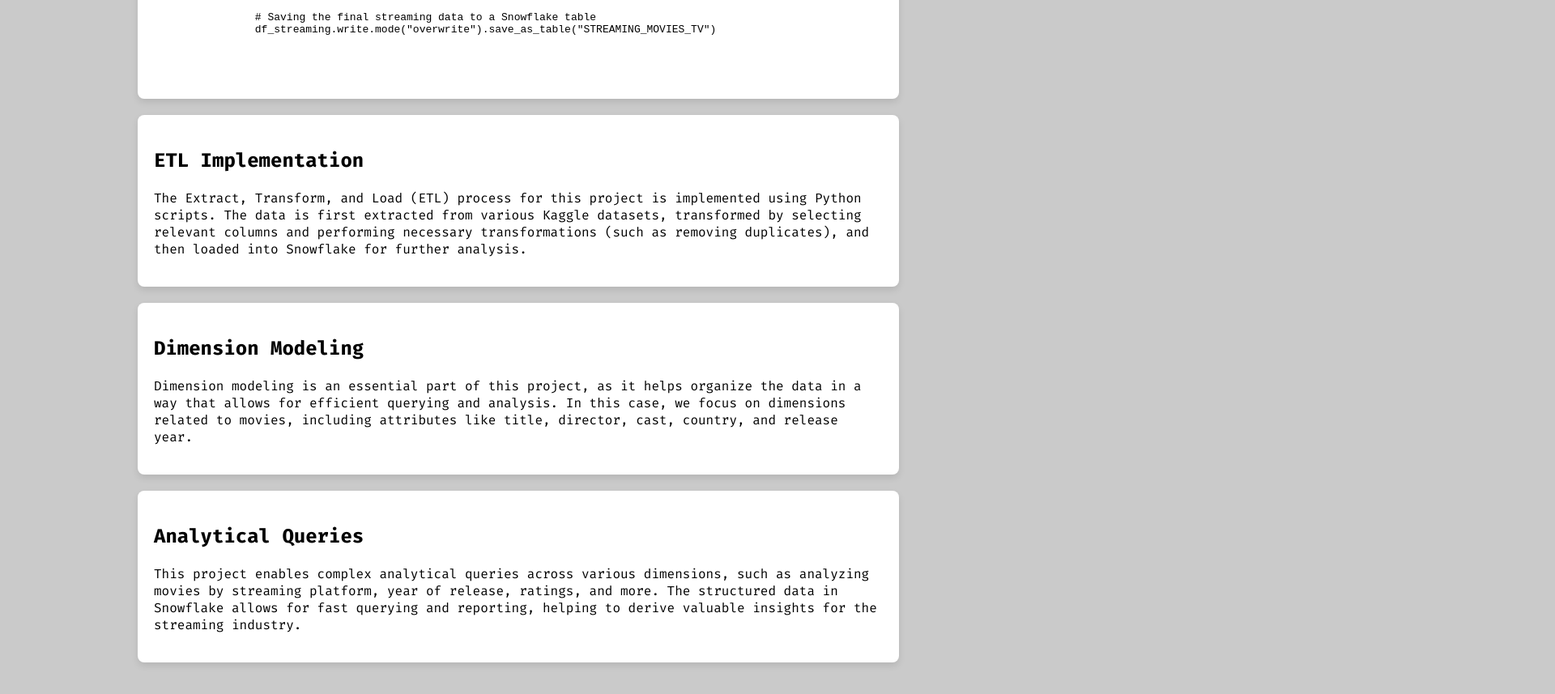
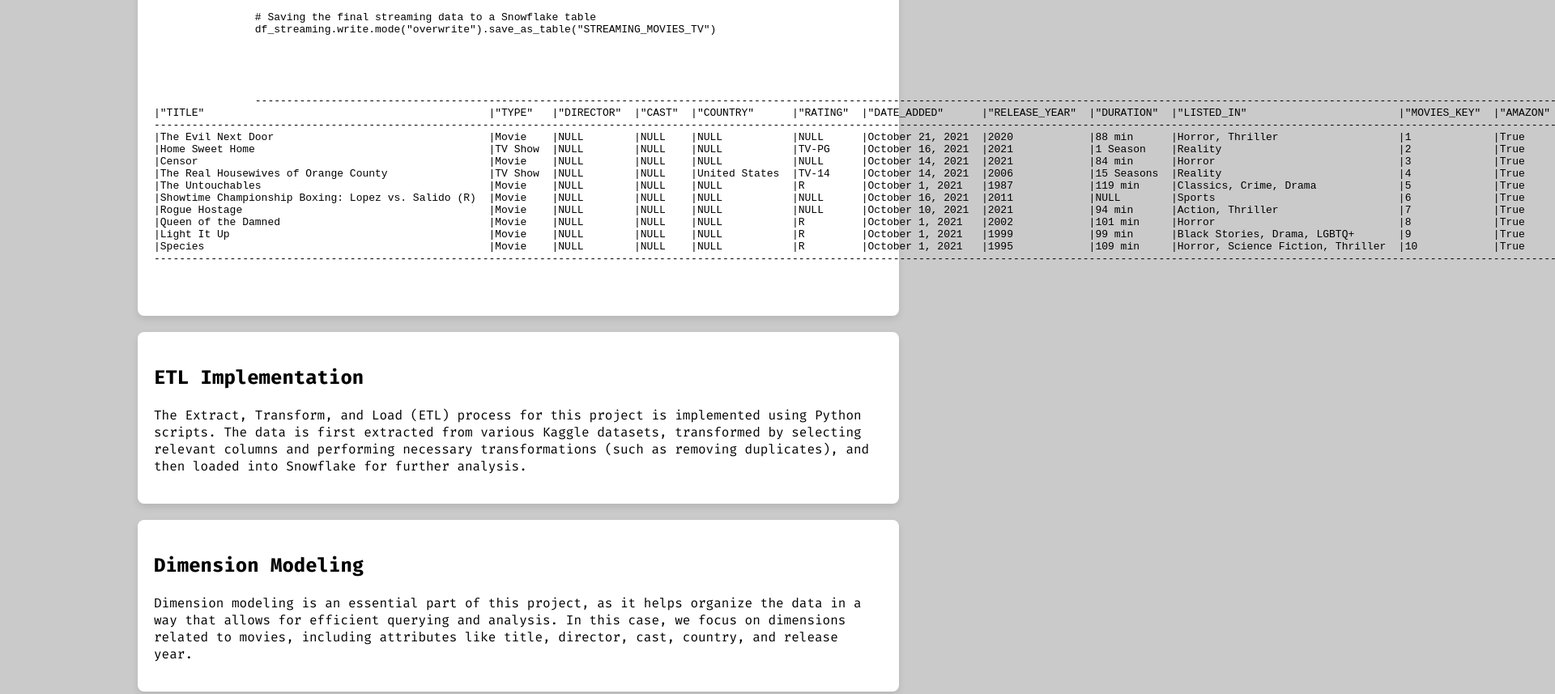
Before and after one commit to radfre/DataWharehouseImplemntationAlexSchatz, a plain HTML site: page index.html in a window 1280 px wide. Shown: the part 2078-2935 px from the top of the page at 81% size, 1920 px wide, since content can reach past the window. Drawn offline with Linux system fonts and the light colour scheme.

Commit message:
added output

```diff
--- a/index.html
+++ b/index.html
@@ -133,7 +133,24 @@
 
             </code>
         </pre>
-
+        <pre>
+            <code>
+                -------------------------------------------------------------------------------------------------------------------------------------------------------------------------------------------------------------------------------------------------------------------------------------------------------------------------------------------------------------------------------------------------------------------
+|"TITLE"                                             |"TYPE"   |"DIRECTOR"  |"CAST"  |"COUNTRY"      |"RATING"  |"DATE_ADDED"      |"RELEASE_YEAR"  |"DURATION"  |"LISTED_IN"                        |"MOVIES_KEY"  |"AMAZON"  |"DISNEY"  |"HULU"  |"NETFLIX"  |"INDUSTRY_SCORE"  |"INDUSTRY_VOTES"  |"BUDGET"    |"GROSS"      |"COMPANY"                  |"IMBD"  |"IMBD_RATING"  |"METASCORE"  |"IMBD_VOTES"  |
+-------------------------------------------------------------------------------------------------------------------------------------------------------------------------------------------------------------------------------------------------------------------------------------------------------------------------------------------------------------------------------------------------------------------
+|The Evil Next Door                                  |Movie    |NULL        |NULL    |NULL           |NULL      |October 21, 2021  |2020            |88 min      |Horror, Thriller                   |1             |True      |NULL      |True    |NULL       |NULL              |NULL              |NULL        |NULL         |NULL                       |NULL    |NULL           |NULL         |NULL          |
+|Home Sweet Home                                     |TV Show  |NULL        |NULL    |NULL           |TV-PG     |October 16, 2021  |2021            |1 Season    |Reality                            |2             |True      |NULL      |True    |NULL       |NULL              |NULL              |NULL        |NULL         |NULL                       |NULL    |NULL           |NULL         |NULL          |
+|Censor                                              |Movie    |NULL        |NULL    |NULL           |NULL      |October 14, 2021  |2021            |84 min      |Horror                             |3             |True      |NULL      |True    |NULL       |NULL              |NULL              |NULL        |NULL         |NULL                       |NULL    |NULL           |NULL         |NULL          |
+|The Real Housewives of Orange County                |TV Show  |NULL        |NULL    |United States  |TV-14     |October 14, 2021  |2006            |15 Seasons  |Reality                            |4             |True      |NULL      |True    |NULL       |NULL              |NULL              |NULL        |NULL         |NULL                       |NULL    |NULL           |NULL         |NULL          |
+|The Untouchables                                    |Movie    |NULL        |NULL    |NULL           |R         |October 1, 2021   |1987            |119 min     |Classics, Crime, Drama             |5             |True      |NULL      |True    |NULL       |7.9               |289000.0          |25000000.0  |76270454.0   |Paramount Pictures         |538     |7.9            |79           |287,105       |
+|Showtime Championship Boxing: Lopez vs. Salido (R)  |Movie    |NULL        |NULL    |NULL           |NULL      |October 16, 2021  |2011            |NULL        |Sports                             |6             |True      |NULL      |True    |NULL       |NULL              |NULL              |NULL        |NULL         |NULL                       |NULL    |NULL           |NULL         |NULL          |
+|Rogue Hostage                                       |Movie    |NULL        |NULL    |NULL           |NULL      |October 10, 2021  |2021            |94 min      |Action, Thriller                   |7             |True      |NULL      |True    |NULL       |NULL              |NULL              |NULL        |NULL         |NULL                       |NULL    |NULL           |NULL         |NULL          |
+|Queen of the Damned                                 |Movie    |NULL        |NULL    |NULL           |R         |October 1, 2021   |2002            |101 min     |Horror                             |8             |True      |NULL      |True    |NULL       |5.3               |53000.0           |35000000.0  |45479110.0   |Warner Bros.               |NULL    |NULL           |NULL         |NULL          |
+|Light It Up                                         |Movie    |NULL        |NULL    |NULL           |R         |October 1, 2021   |1999            |99 min      |Black Stories, Drama, LGBTQ+       |9             |True      |NULL      |True    |NULL       |NULL              |NULL              |NULL        |NULL         |NULL                       |NULL    |NULL           |NULL         |NULL          |
+|Species                                             |Movie    |NULL        |NULL    |NULL           |R         |October 1, 2021   |1995            |109 min     |Horror, Science Fiction, Thriller  |10            |True      |NULL      |True    |NULL       |5.8               |76000.0           |35000000.0  |113374103.0  |Metro-Goldwyn-Mayer (MGM)  |NULL    |NULL           |NULL         |NULL          |
+-------------------------------------------------------------------------------------------------------------------------------------------------------------------------------------------------------------------------------------------------------------------------------------------------------------------------------------------------------------------------------------------------------------------
+            </code>
+        </pre>
     </div>
 
     <div class="container">
```
